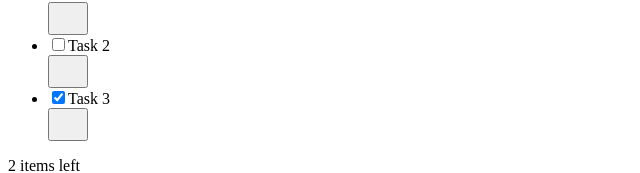
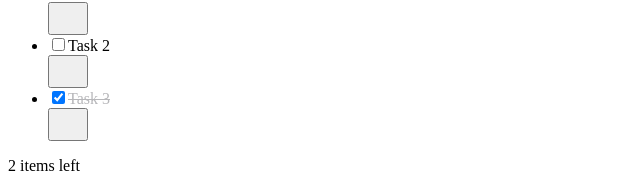
Before and after one commit to ymatsiulka/ui-todo, a React app in the folder ui/: page / in a window 1280 px wide. Shown: the part 161-334 px from the top of the page, without its empty margins (0-640 px from the left). Built offline with nearby package versions, Linux system fonts and the light colour scheme; some icons are missing.

Commit message:
Fix calculating of id for todos

```diff
--- a/ui/src/factories/todoResponseFactory.ts
+++ b/ui/src/factories/todoResponseFactory.ts
@@ -1,9 +1,9 @@
 import { TodoResponse } from '../types/api/TodoResponse';
 
 export const todoResponseFactory = {
-  create: (name: string): TodoResponse => {
+  create: (id: number, name: string): TodoResponse => {
     return {
-      id: 0,
+      id: id,
       isCompleted: false,
       name,
       order: 0,
--- a/ui/src/modules/pages/Todo/Todo.tsx
+++ b/ui/src/modules/pages/Todo/Todo.tsx
@@ -48,7 +48,7 @@ const Todo: React.FC = () => {
 
   const onKeyUpHandler = (e: React.KeyboardEvent<HTMLInputElement>) => {
     if (e.key === keys.enter) {
-      const newTodos: TodoResponse[] = [todoResponseFactory.create(todoName), ...todos].map((t) => {
+      const newTodos: TodoResponse[] = [todoResponseFactory.create(todos.length + 1, todoName), ...todos].map((t) => {
         return { ...t, order: t.order + 1 };
       });
       setTodoName('');
--- a/ui/src/modules/shared/checkbox/Checkbox.tsx
+++ b/ui/src/modules/shared/checkbox/Checkbox.tsx
@@ -27,7 +27,8 @@ const Checkbox: React.FC<CheckboxProps> = ({ id, name, label, isChecked, onCheck
           }}
         />
         <span className="check__box" />
-        {label}
+        {!isChecked && label}
+        {isChecked && <s style={{ color: '#B7B7BA' }}>{label}</s>}
       </label>
     </div>
   );
```
